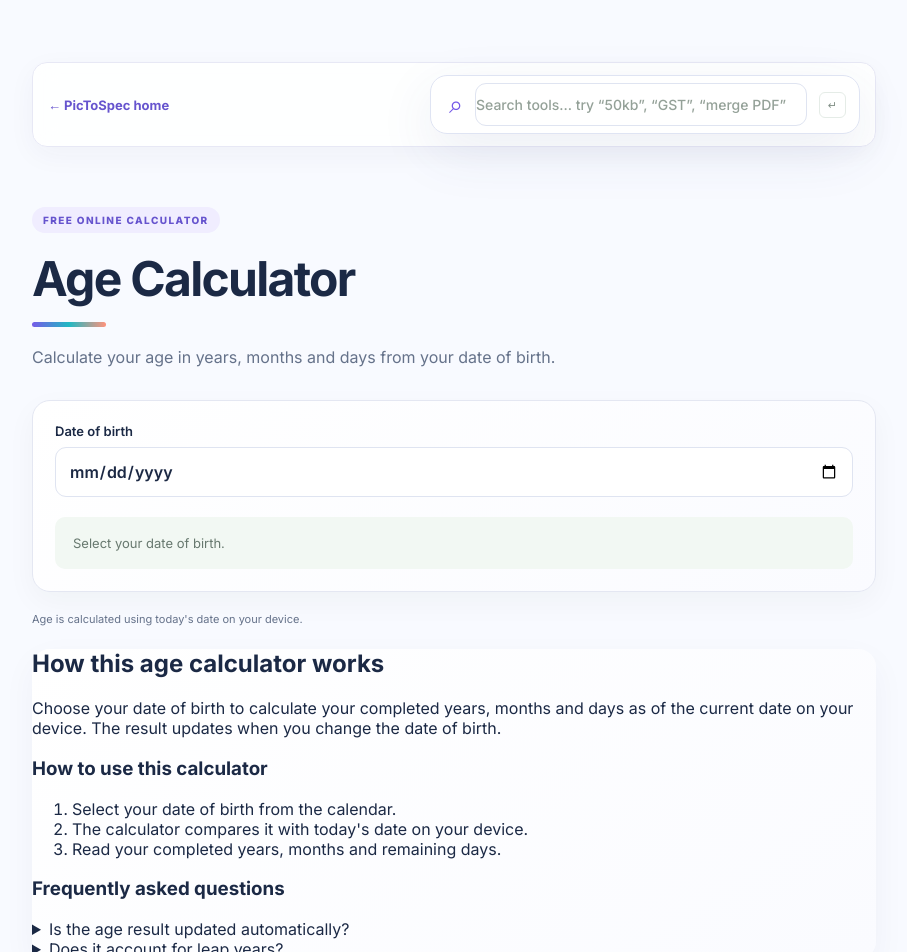
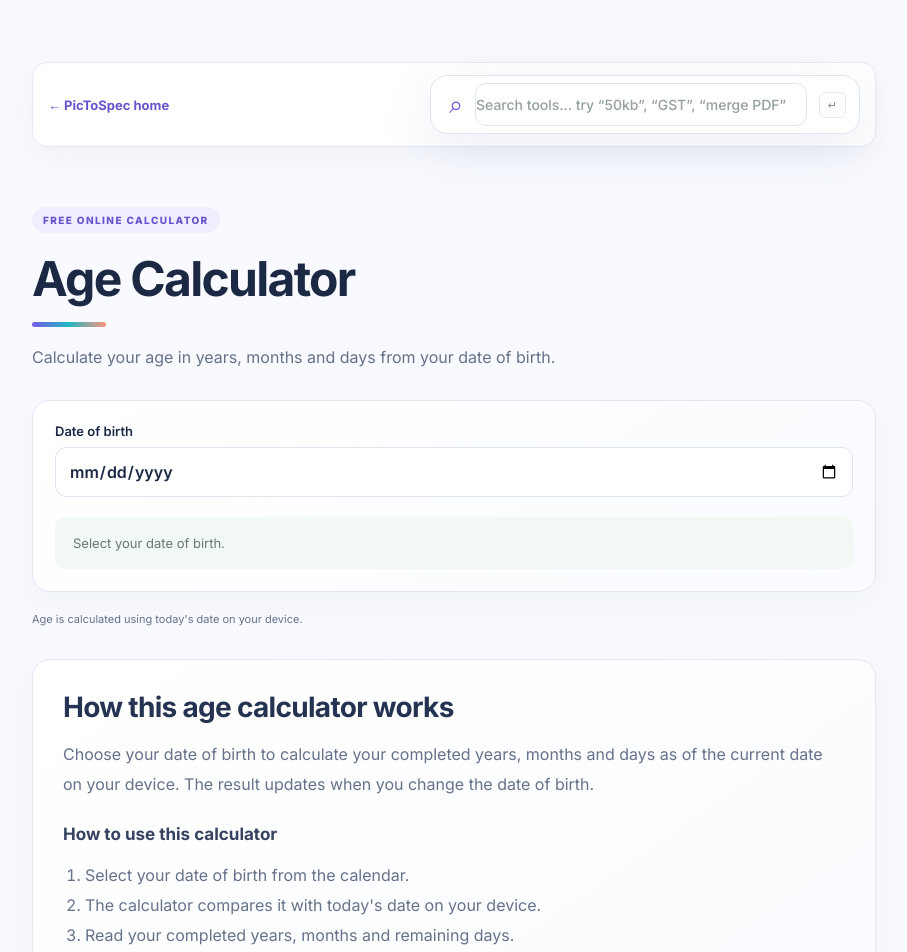
Before and after one commit to ya6331856-cpu/pic-to-spec, a Next.js app: page /age-calculator in a window 1280 px wide. Shown: the top 952 px of the page, without its empty margins (186-1093 px from the left). Built offline with nearby package versions, Linux system fonts and the light colour scheme.

Commit message:
Style calculator guides and accessible FAQ accordions

```diff
--- a/app/globals.css
+++ b/app/globals.css
@@ -247,3 +247,13 @@ main:has(.tool-page-top)>p:last-child{padding:13px 15px;border-radius:12px;backg
 .tool-page-intro h1{max-width:760px;margin:12px 0;color:#1d2947;font-size:clamp(30px,5vw,48px);line-height:1.08;letter-spacing:-1.7px}
 .tool-page-intro>p:last-child{max-width:700px;color:#65718a;line-height:1.8}
 @media(max-width:700px){.tool-page-intro{margin:18px 14px;padding:27px 20px;border-radius:19px}.tool-page-intro:after{width:110px;height:110px;right:-12px;top:5%}}
+
+
+.tool-content{margin:30px 0 50px;padding:clamp(20px,4vw,30px);border:1px solid #e6e8f3;border-radius:20px;background:linear-gradient(145deg,#fff,#fafbff);box-shadow:0 12px 34px #29345a0a}
+.tool-content h2{margin:0 0 12px;color:#253352;font-size:clamp(22px,3vw,28px);letter-spacing:-.7px}
+.tool-content h3{margin:24px 0 10px;color:#354260;font-size:17px}
+.tool-content>p{color:#65728a;line-height:1.85}
+.tool-content ol{padding-left:22px;color:#65728a;line-height:1.9}
+.tool-content details{margin:9px 0;padding:13px 15px;border:1px solid #e7e9f3;border-radius:12px;background:#fff}
+.tool-content summary{color:#2c3856;font-weight:700;cursor:pointer}
+.tool-content details p{margin:10px 0 0;color:#65728a;line-height:1.75}
```
